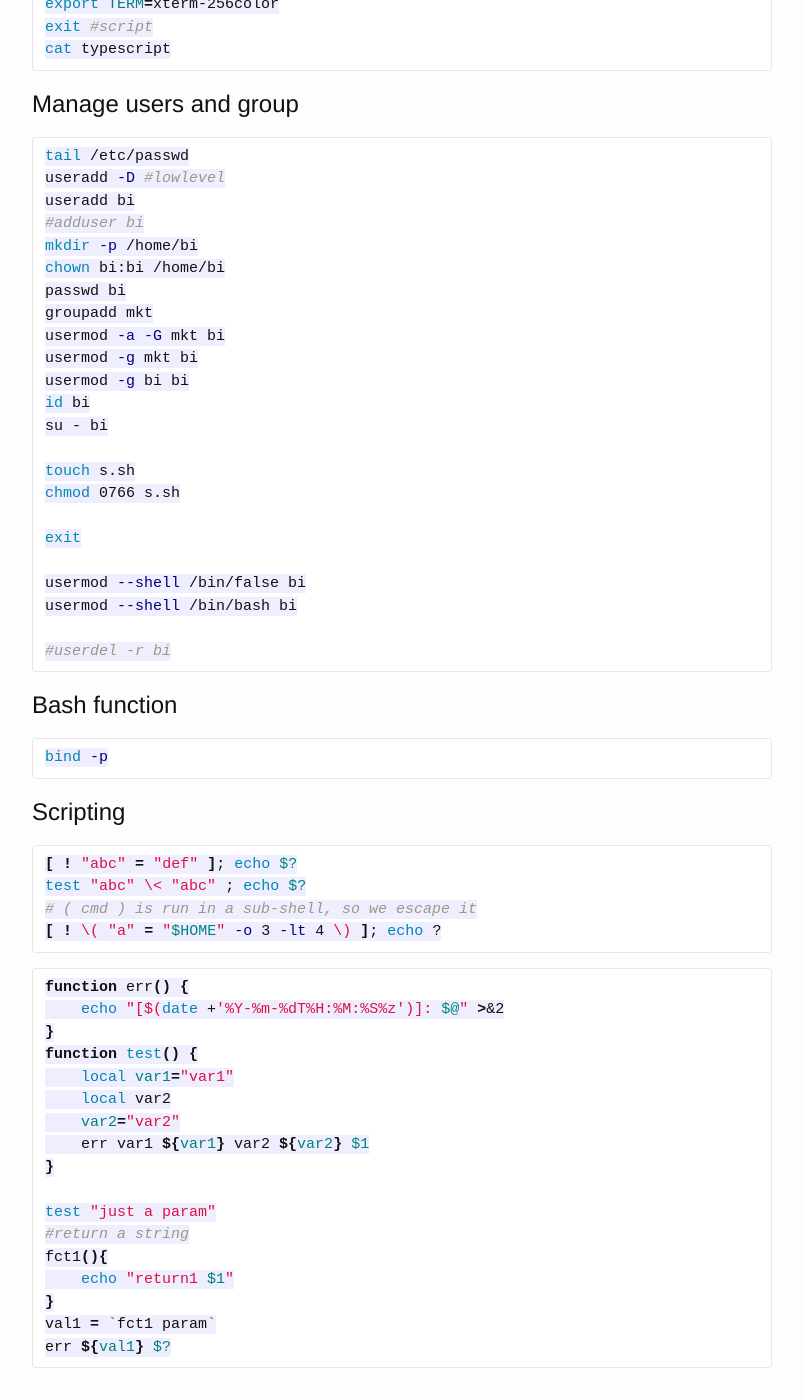
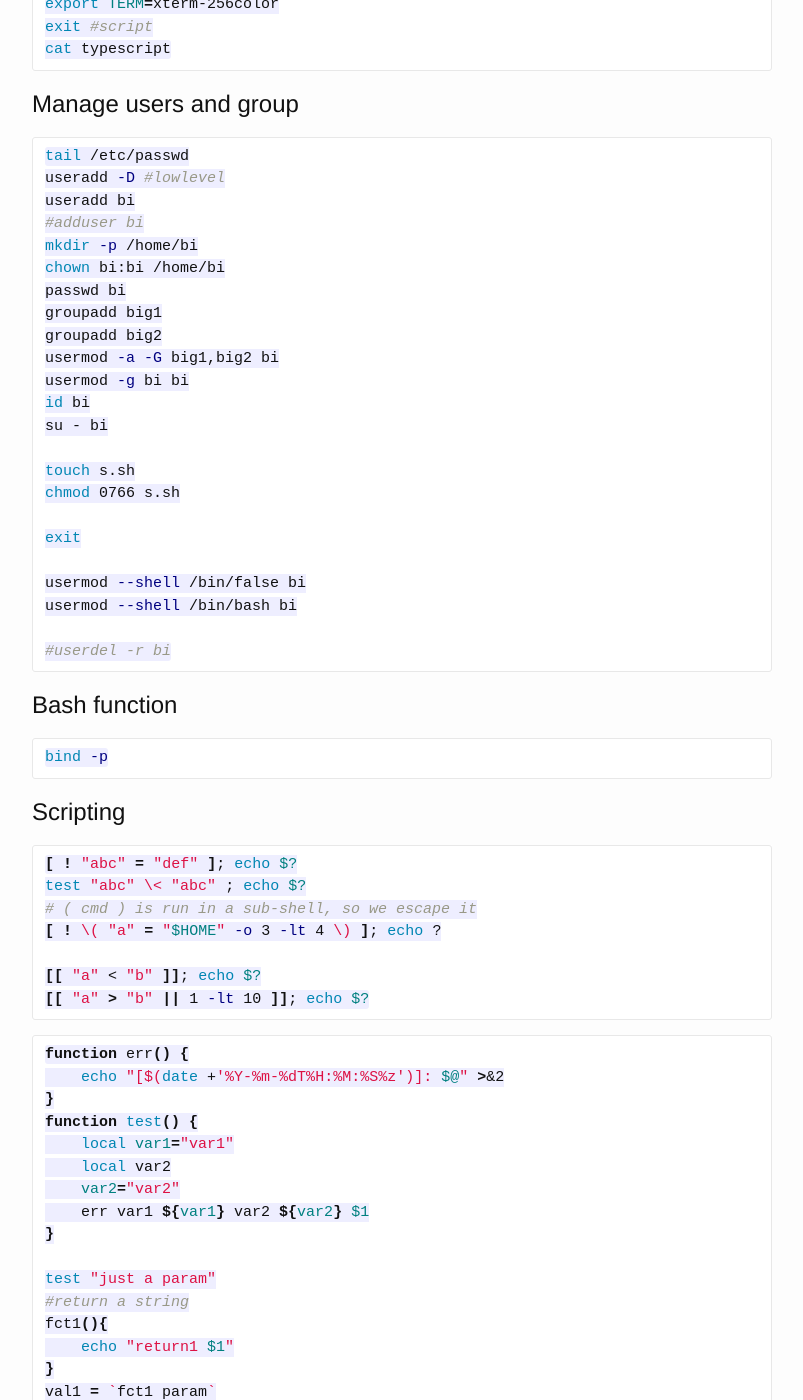
Before and after one commit to predoiua/predoiua.github.io, a Jekyll site: the page built from tutorials/linux/linux_kata/linux_kata1.md, in a window 1280 px wide and 1400 px high, scrolled down 599 px. Shown: the whole window, without its empty margins (238-1041 px from the left). Built offline with Jekyll 4.4.1, drawn with Linux system fonts in a browser that asks for light colours.

Commit message:
reformat routine as kata, adjust

```diff
--- a/tutorials/linux/linux_routine/linux_routine1.md
+++ b/tutorials/linux/linux_kata/linux_kata1.md
@@ -37,9 +37,9 @@ useradd bi
 mkdir -p /home/bi
 chown bi:bi /home/bi
 passwd bi
-groupadd mkt
-usermod -a -G mkt bi
-usermod -g mkt bi
+groupadd big1
+groupadd big2
+usermod -a -G big1,big2 bi
 usermod -g bi bi
 id bi
 su - bi
@@ -68,6 +68,9 @@ bind -p
 test "abc" \< "abc" ; echo $?
 # ( cmd ) is run in a sub-shell, so we escape it
 [ ! \( "a" = "$HOME" -o 3 -lt 4 \) ]; echo ?
+
+[[ "a" < "b" ]]; echo $?
+[[ "a" > "b" || 1 -lt 10 ]]; echo $?
 ~~~
 
 ~~~ bash
```
Also changed, not shown: tutorials/toc.md (+1 -1 lines).
